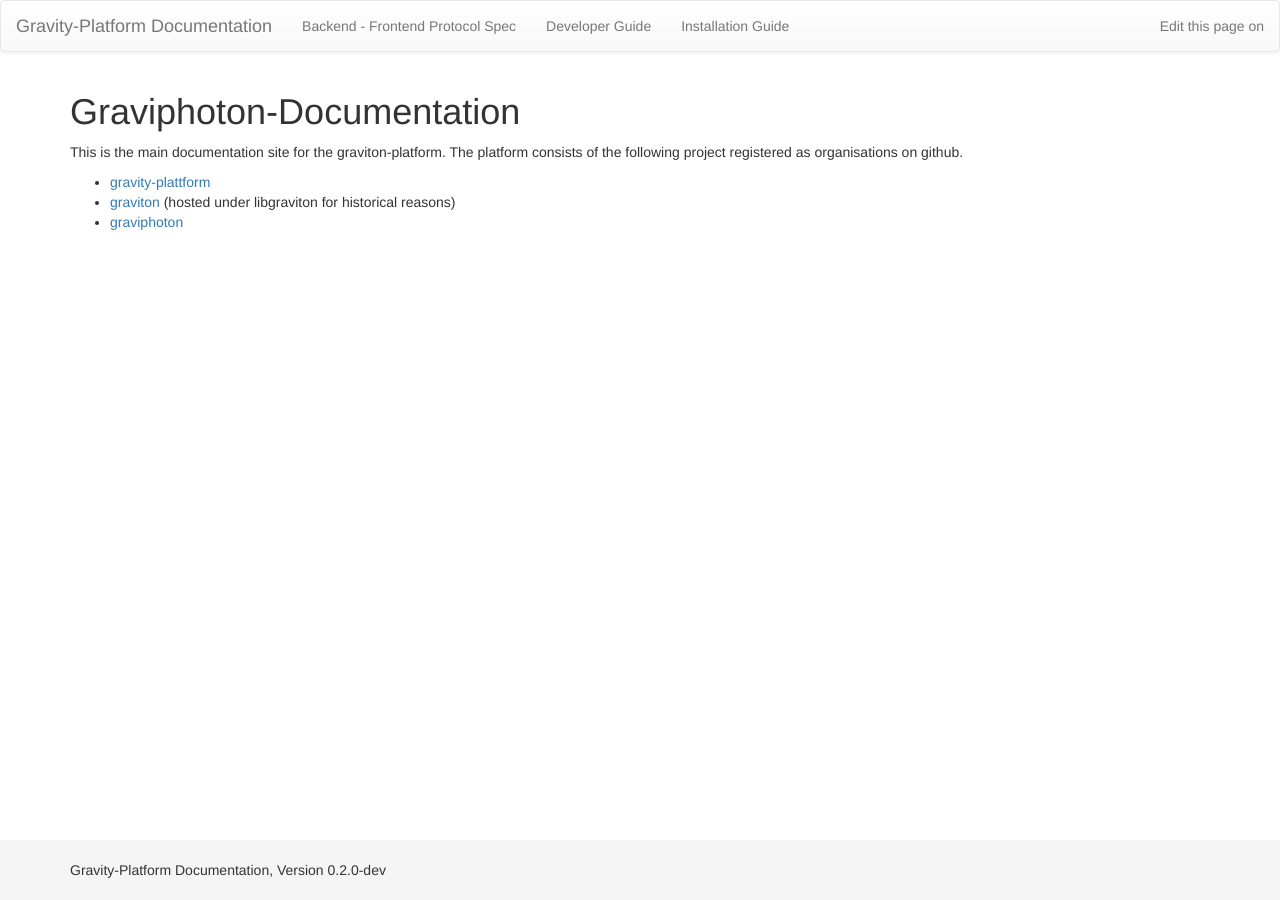
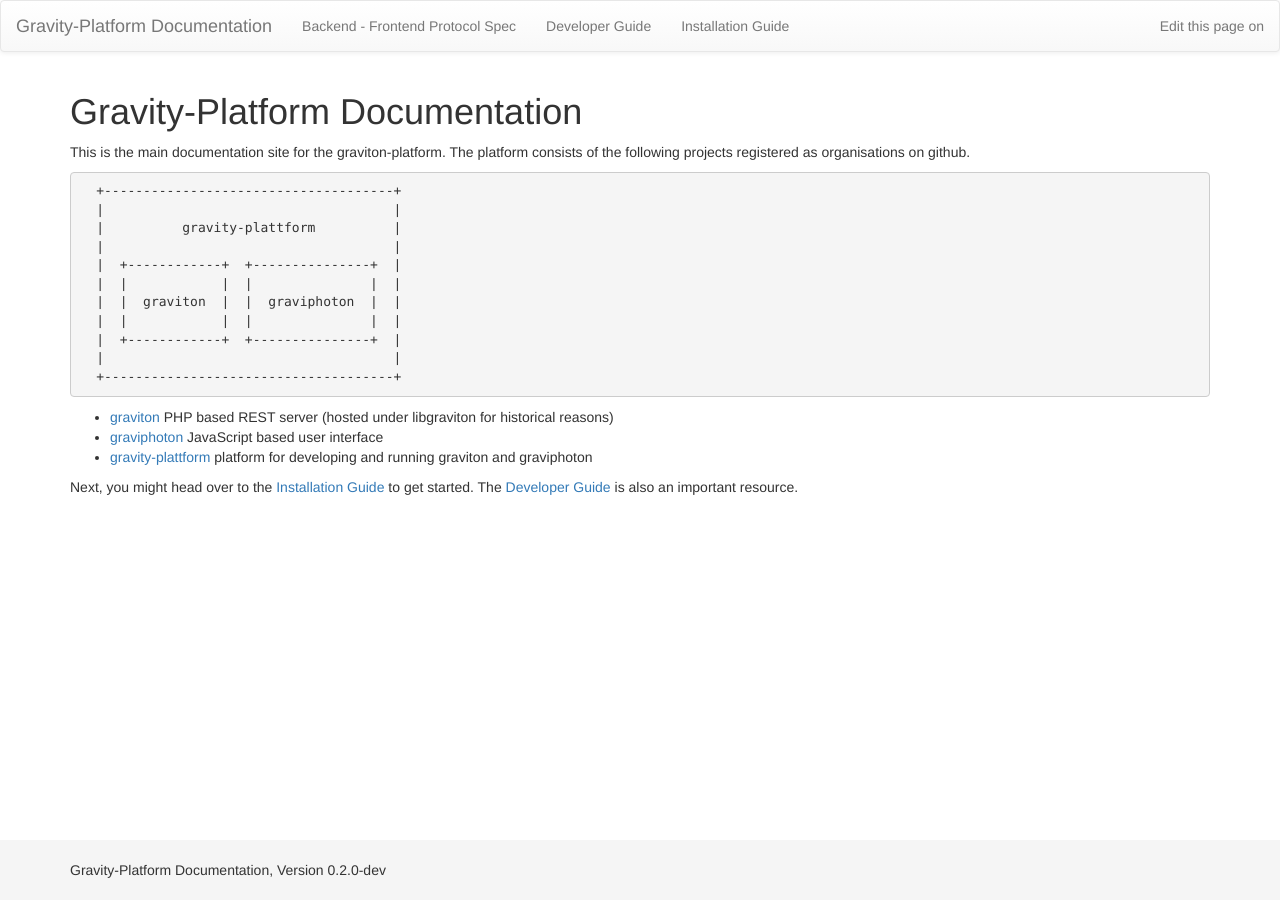
Before and after one commit to gravity-platform/doc, a Jekyll site: the page built from index.md, in a window 1280 px wide. Built offline with Jekyll 4.4.1, drawn with Linux system fonts in a browser that asks for light colours; nearby versions of some CDN libraries; Markdown is read by kramdown in place of the engine named in the settings.

Commit message:
rework main page

`````diff
--- a/index.md
+++ b/index.md
@@ -1,11 +1,28 @@
 ---
-title: Graviphoton-Documentation
+title: Gravity-Platform Documentation
 layout: default
 ---
-# Graviphoton-Documentation
+# Gravity-Platform Documentation
 
-This is the main documentation site for the graviton-platform. The platform consists of the following project registered as organisations on github.
+This is the main documentation site for the graviton-platform. The platform consists of the following projects registered as organisations on github.
 
-* [gravity-plattform](https://github.com/gravity-platform)
-* [graviton](https://github.com/libgraviton) (hosted under libgraviton for historical reasons)
-* [graviphoton](https://github.com/graviphoton)
+````
+  +-------------------------------------+
+  |                                     |
+  |          gravity-plattform          |
+  |                                     |
+  |  +------------+  +---------------+  |
+  |  |            |  |               |  |
+  |  |  graviton  |  |  graviphoton  |  |
+  |  |            |  |               |  |
+  |  +------------+  +---------------+  |
+  |                                     |
+  +-------------------------------------+
+````
+
+- [graviton](https://github.com/libgraviton) PHP based REST server (hosted under libgraviton for historical reasons)
+- [graviphoton](https://github.com/graviphoton) JavaScript based user interface
+- [gravity-plattform](https://github.com/gravity-platform) platform for developing and running graviton and graviphoton
+
+Next, you might head over to the [Installation Guide](/doc/install.html) to get started. The
+[Developer Guide](/doc/hacking.html) is also an important resource.
`````
